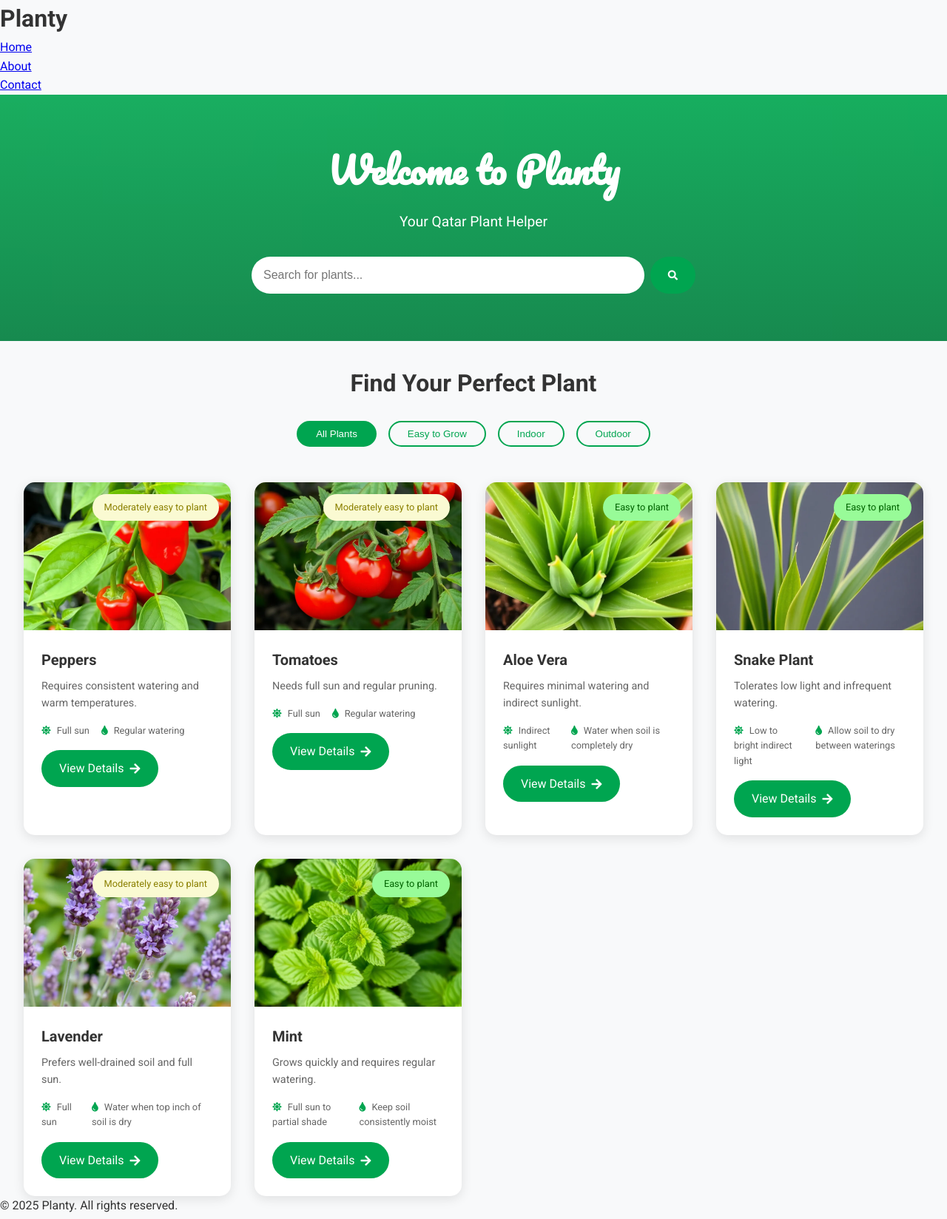
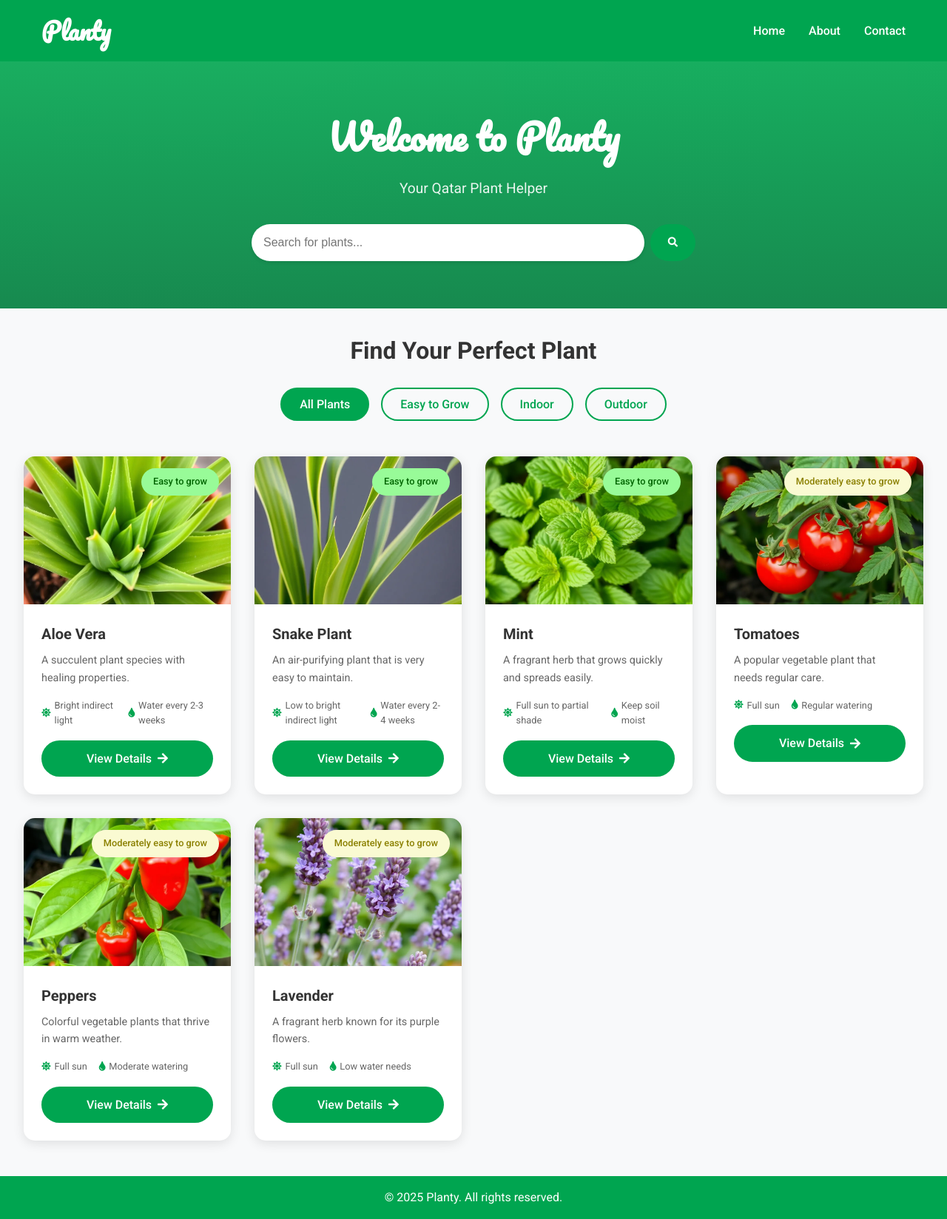
Before and after one commit to waadmomo/planty3, a Flask app: page / in a window 1280 px wide. Shown: the whole page at 74% size. Run offline with Flask 3, Linux system fonts and the light colour scheme.

Commit message:
Initial commit - January 2, 2025 - Planty Project

```diff
--- a/app.py
+++ b/app.py
@@ -1,18 +1,117 @@
-from flask import Flask, render_template
-from data.plants import plants
+# -*- coding: utf-8 -*-
+from flask import Flask, render_template, jsonify, request
 
 app = Flask(__name__)
 
+# Plant data
+plants = {
+    'aloe_vera': {
+        'name': 'Aloe Vera',
+        'description': 'A succulent plant species with healing properties.',
+        'image': 'aloe_vera.jpg',
+        'difficulty': 'Easy to grow',
+        'care_instructions': {
+            'light': 'Bright indirect light',
+            'water': 'Water every 2-3 weeks',
+            'placement': 'Indoor'
+        }
+    },
+    'snake_plant': {
+        'name': 'Snake Plant',
+        'description': 'An air-purifying plant that is very easy to maintain.',
+        'image': 'snake_plant.jpg',
+        'difficulty': 'Easy to grow',
+        'care_instructions': {
+            'light': 'Low to bright indirect light',
+            'water': 'Water every 2-4 weeks',
+            'placement': 'Indoor'
+        }
+    },
+    'mint': {
+        'name': 'Mint',
+        'description': 'A fragrant herb that grows quickly and spreads easily.',
+        'image': 'mint.jpg',
+        'difficulty': 'Easy to grow',
+        'care_instructions': {
+            'light': 'Full sun to partial shade',
+            'water': 'Keep soil moist',
+            'placement': 'Outdoor'
+        }
+    },
+    'tomatoes': {
+        'name': 'Tomatoes',
+        'description': 'A popular vegetable plant that needs regular care.',
+        'image': 'tomatoes.jpg',
+        'difficulty': 'Moderately easy to grow',
+        'care_instructions': {
+            'light': 'Full sun',
+            'water': 'Regular watering',
+            'placement': 'Outdoor'
+        }
+    },
+    'peppers': {
+        'name': 'Peppers',
+        'description': 'Colorful vegetable plants that thrive in warm weather.',
+        'image': 'peppers.jpg',
+        'difficulty': 'Moderately easy to grow',
+        'care_instructions': {
+            'light': 'Full sun',
+            'water': 'Moderate watering',
+            'placement': 'Outdoor'
+        }
+    },
+    'lavender': {
+        'name': 'Lavender',
+        'description': 'A fragrant herb known for its purple flowers.',
+        'image': 'lavender.jpg',
+        'difficulty': 'Moderately easy to grow',
+        'care_instructions': {
+            'light': 'Full sun',
+            'water': 'Low water needs',
+            'placement': 'Outdoor'
+        }
+    }
+}
+
 @app.route('/')
 def home():
-    return render_template('home.html', plants=plants)
+    search_query = request.args.get('search', '').lower()
+    filter_type = request.args.get('filter', 'all').lower()
 
-@app.route('/plant/<plant_id>')
+    filtered_plants = {}
+
+    for plant_id, plant in plants.items():
+        # Apply search filter
+        if search_query and search_query not in plant['name'].lower() and search_query not in plant['description'].lower():
+            continue
+
+        # Apply category filter
+        if filter_type == 'easy to grow' and 'Easy' not in plant['difficulty']:
+            continue
+        elif filter_type == 'indoor' and 'indoor' not in plant['care_instructions']['placement'].lower():
+            continue
+        elif filter_type == 'outdoor' and 'outdoor' not in plant['care_instructions']['placement'].lower():
+            continue
+
+        filtered_plants[plant_id] = plant
+
+    return render_template('home.html', plants=filtered_plants)
+
+@app.route('/plant_care/<plant_id>')
 def plant_care(plant_id):
     plant = plants.get(plant_id)
     if plant:
         return render_template('plant_care/plant_care.html', plant=plant)
-    return 'Plant not found', 404
+    return "Plant not found", 404
+
+@app.route('/api/search')
+def search_plants():
+    query = request.args.get('query', '').lower()
+    results = {
+        id: plant for id, plant in plants.items()
+        if query in plant['name'].lower() or query in plant['description'].lower()
+    }
+    return jsonify(results)
 
 if __name__ == '__main__':
     app.run(debug=True)
--- a/static/css/style.css
+++ b/static/css/style.css
@@ -10,6 +10,47 @@ body {
     background-color: #f8f9fa;
     color: #333;
     line-height: 1.6;
+}
+
+/* Header/Navigation */
+header {
+    background: #00a550;
+    padding: 1rem 0;
+    box-shadow: 0 2px 5px rgba(0,0,0,0.1);
+}
+
+header .container {
+    max-width: 1200px;
+    margin: 0 auto;
+    padding: 0 1rem;
+    display: flex;
+    justify-content: space-between;
+    align-items: center;
+}
+
+.logo {
+    color: white;
+    font-size: 2rem;
+    font-weight: bold;
+    text-decoration: none;
+    font-family: 'Pacifico', cursive;
+}
+
+nav ul {
+    display: flex;
+    gap: 2rem;
+    list-style: none;
+}
+
+nav a {
+    color: white;
+    text-decoration: none;
+    font-weight: 500;
+    transition: color 0.3s;
+}
+
+nav a:hover {
+    color: #e0e0e0;
 }
 
 /* Hero Section */
@@ -31,6 +72,7 @@ body {
 .hero-section p {
     font-size: 1.2rem;
     margin-bottom: 2rem;
+    opacity: 0.9;
 }
 
 /* Search Bar */
@@ -47,6 +89,12 @@ body {
     border: none;
     border-radius: 50px;
     font-size: 1rem;
+    box-shadow: 0 2px 5px rgba(0,0,0,0.1);
+}
+
+.search-bar input:focus {
+    outline: none;
+    box-shadow: 0 2px 8px rgba(0,0,0,0.2);
 }
 
 .search-btn {
@@ -67,6 +115,7 @@ body {
 .section-header {
     text-align: center;
     margin-bottom: 3rem;
+    padding: 0 1rem;
 }
 
 .section-header h2 {
@@ -81,6 +130,7 @@ body {
     justify-content: center;
     gap: 1rem;
     margin-bottom: 2rem;
+    flex-wrap: wrap;
 }
 
 .filter-btn {
@@ -91,6 +141,8 @@ body {
     color: #00a550;
     cursor: pointer;
     transition: all 0.3s;
+    text-decoration: none;
+    font-weight: 500;
 }
 
 .filter-btn.active,
@@ -184,6 +236,8 @@ body {
 .plant-features span {
     font-size: 0.8rem;
     color: #666;
+    display: flex;
+    align-items: center;
 }
 
 .plant-features i {
@@ -194,6 +248,7 @@ body {
 .view-details-btn {
     display: inline-flex;
     align-items: center;
+    justify-content: center;
     gap: 0.5rem;
     background: #00a550;
     color: white;
@@ -201,11 +256,49 @@ body {
     border-radius: 50px;
     text-decoration: none;
     font-weight: 500;
+    width: 100%;
     transition: background 0.3s;
 }
 
 .view-details-btn:hover {
     background: #007d3e;
+}
+
+/* Footer */
+footer {
+    background-color: #00a550;
+    color: white;
+    text-align: center;
+    padding: 1rem;
+    margin-top: 3rem;
+}
+
+/* No Results Message */
+.no-results {
+    text-align: center;
+    padding: 2rem;
+    color: #666;
+    font-size: 1.1rem;
+}
+
+/* Loading State */
+.loading {
+    text-align: center;
+    padding: 2rem;
+}
+
+.loading-spinner {
+    width: 40px;
+    height: 40px;
+    border: 4px solid #f3f3f3;
+    border-top: 4px solid #00a550;
+    border-radius: 50%;
+    animation: spin 1s linear infinite;
+}
+
+@keyframes spin {
+    0% { transform: rotate(0deg); }
+    100% { transform: rotate(360deg); }
 }
 
 /* Responsive Design */
@@ -218,12 +311,45 @@ body {
         font-size: 2rem;
     }
 
+    .search-bar {
+        flex-direction: column;
+        gap: 1rem;
+    }
+
+    .search-btn {
+        padding: 1rem;
+    }
+
     .filter-buttons {
-        flex-wrap: wrap;
+        gap: 0.5rem;
     }
 
     .plant-grid {
         grid-template-columns: repeat(auto-fit, minmax(250px, 1fr));
         padding: 0 1rem;
     }
+
+    .plant-features {
+        flex-direction: column;
+        gap: 0.5rem;
+    }
 }
+
+@media (max-width: 480px) {
+    header .container {
+        flex-direction: column;
+        gap: 1rem;
+    }
+
+    nav ul {
+        gap: 1rem;
+    }
+
+    .hero-section h1 {
+        font-size: 1.75rem;
+    }
+
+    .section-header h2 {
+        font-size: 1.5rem;
+    }
+}
--- a/templates/base.html
+++ b/templates/base.html
@@ -1,36 +1,49 @@
 <!DOCTYPE html>
 <html lang="en">
 <head>
-  <meta charset="utf-8" />
-  <meta name="viewport" content="width=device-width, initial-scale=1.0" />
-  <title>{% block title %}Planty - Qatar Plant Helper{% endblock %}</title>
-  <link rel="stylesheet" href="{{ url_for('static', filename='css/style.css') }}" />
-  <link href="https://cdnjs.cloudflare.com/ajax/libs/font-awesome/5.15.3/css/all.min.css" rel="stylesheet" />
-  <link href="https://fonts.googleapis.com/css2?family=Roboto:wght@400;700&display=swap" rel="stylesheet" />
-  <link href="https://fonts.googleapis.com/css2?family=Pacifico&display=swap" rel="stylesheet" />
+    <meta charset="UTF-8">
+    <meta name="viewport" content="width=device-width, initial-scale=1.0">
+    <title>Planty - Your Plant Guide</title>
+    <link rel="stylesheet" href="https://cdnjs.cloudflare.com/ajax/libs/font-awesome/5.15.4/css/all.min.css">
+    <link href="https://fonts.googleapis.com/css2?family=Roboto:wght@400;500;700&family=Pacifico&display=swap" rel="stylesheet">
+    <link rel="stylesheet" href="{{ url_for('static', filename='css/style.css') }}">
 </head>
-<body class="font-roboto bg-gray-100">
-  <header class="bg-custom-green text-white p-4">
-    <div class="container mx-auto flex justify-between items-center">
-      <h1 class="text-2xl font-bold font-pacifico">Planty</h1>
+<body>
+    <header>
+        <div class="container">
+            <a href="{{ url_for('home') }}" class="logo">Planty</a>
             <nav>
-        <ul class="flex space-x-4">
-          <li><a class="hover:underline" href="{{ url_for('home') }}">Home</a></li>
-          <li><a class="hover:underline" href="#">About</a></li>
-          <li><a class="hover:underline" href="#">Contact</a></li>
+                <ul>
+                    <li><a href="{{ url_for('home') }}">Home</a></li>
+                    <li><a href="#">About</a></li>
+                    <li><a href="#">Contact</a></li>
                 </ul>
             </nav>
         </div>
     </header>
 
-  <main class="container mx-auto p-4">
+    <main>
         {% block content %}{% endblock %}
     </main>
 
-  <footer class="bg-custom-green text-white p-4 mt-8">
-    <div class="container mx-auto text-center">
-      <p>© 2025 Planty. All rights reserved.</p>
-    </div>
+    <footer>
+        <p>&copy; 2025 Planty. All rights reserved.</p>
     </footer>
+
+    <script>
+    document.addEventListener('DOMContentLoaded', function() {
+        const searchInput = document.querySelector('.search-bar input');
+        let searchTimeout;
+
+        if (searchInput) {
+            searchInput.addEventListener('input', function() {
+                clearTimeout(searchTimeout);
+                searchTimeout = setTimeout(() => {
+                    document.querySelector('.search-bar').submit();
+                }, 500);
+            });
+        }
+    });
+    </script>
 </body>
 </html>
--- a/templates/home.html
+++ b/templates/home.html
@@ -4,20 +4,32 @@
 <div class="hero-section">
     <h1>Welcome to Planty</h1>
     <p>Your Qatar Plant Helper</p>
-    <div class="search-bar">
-        <input type="text" placeholder="Search for plants...">
-        <button class="search-btn"><i class="fas fa-search"></i></button>
-    </div>
+    <form class="search-bar" method="GET" action="{{ url_for('home') }}">
+        <input type="text" name="search" placeholder="Search for plants..." value="{{ request.args.get('search', '') }}">
+        <button type="submit" class="search-btn"><i class="fas fa-search"></i></button>
+    </form>
 </div>
 
 <section class="main-content">
     <div class="section-header">
         <h2>Find Your Perfect Plant</h2>
         <div class="filter-buttons">
-            <button class="filter-btn active">All Plants</button>
-            <button class="filter-btn">Easy to Grow</button>
-            <button class="filter-btn">Indoor</button>
-            <button class="filter-btn">Outdoor</button>
+            <a href="{{ url_for('home') }}"
+               class="filter-btn {% if not request.args.get('filter') %}active{% endif %}">
+                All Plants
+            </a>
+            <a href="{{ url_for('home', filter='easy to grow') }}"
+               class="filter-btn {% if request.args.get('filter') == 'easy to grow' %}active{% endif %}">
+                Easy to Grow
+            </a>
+            <a href="{{ url_for('home', filter='indoor') }}"
+               class="filter-btn {% if request.args.get('filter') == 'indoor' %}active{% endif %}">
+                Indoor
+            </a>
+            <a href="{{ url_for('home', filter='outdoor') }}"
+               class="filter-btn {% if request.args.get('filter') == 'outdoor' %}active{% endif %}">
+                Outdoor
+            </a>
         </div>
     </div>
 
@@ -47,4 +59,10 @@
         {% endfor %}
     </div>
 </section>
+
+{% if not plants %}
+<div class="no-results">
+    <p>No plants found matching your search criteria.</p>
+</div>
+{% endif %}
 {% endblock %}
```
Also changed, not shown: data/plants.py (+91 -55 lines), 1 other file. Lines whose indentation alone changed are shown as unchanged.
